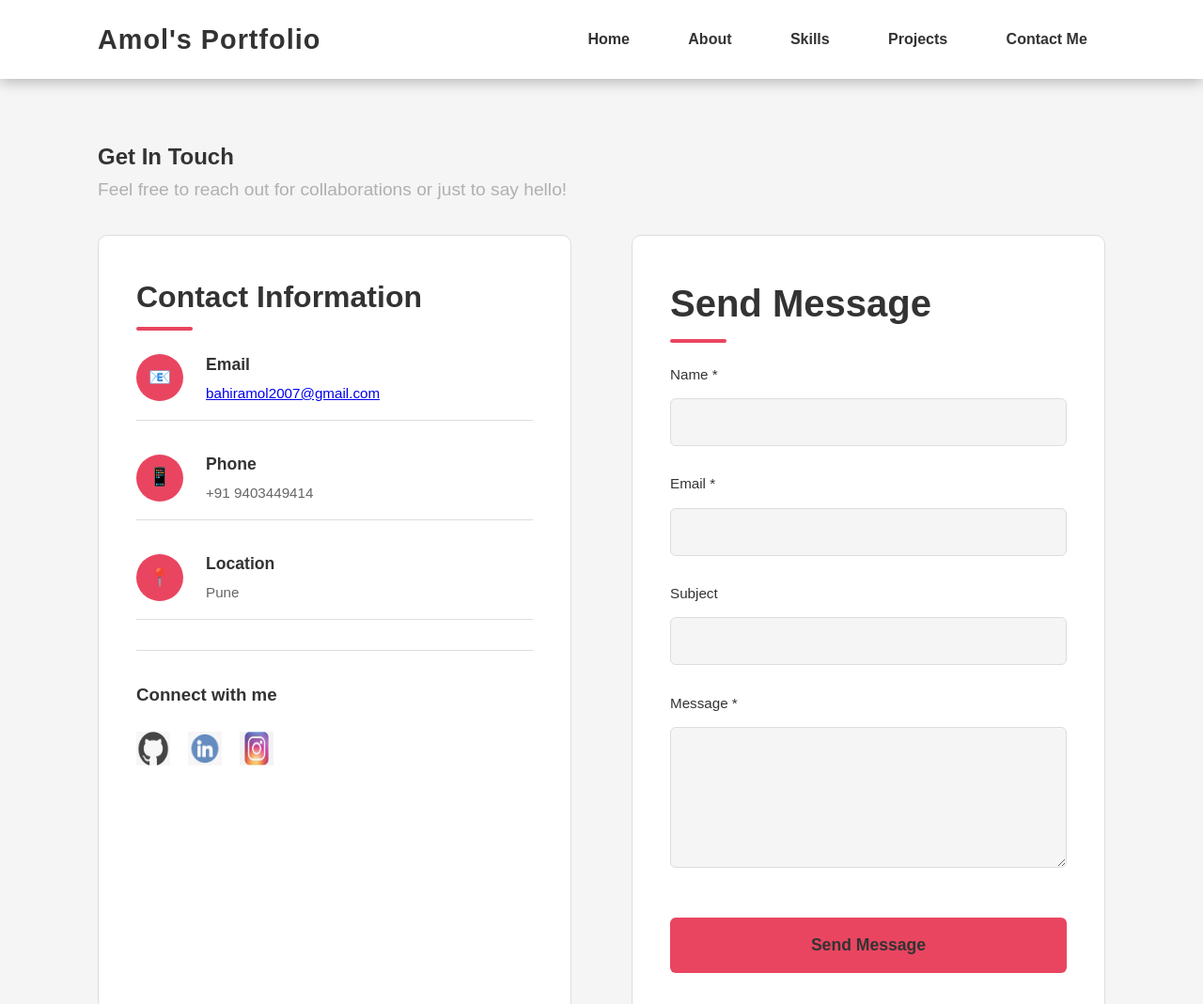
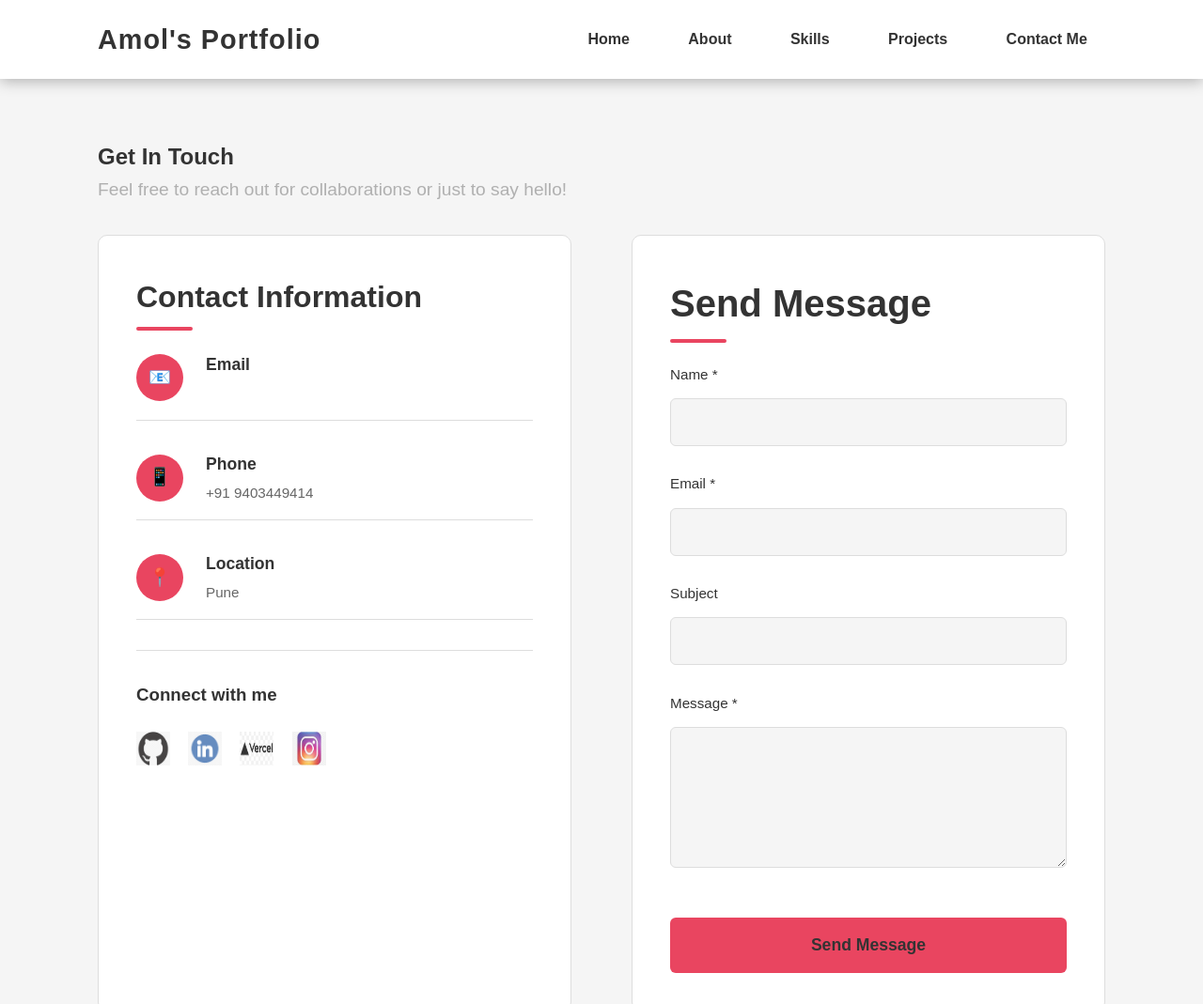
Before and after one commit to bahiramol2007/portfolio-, a plain HTML site: page contact.html in a window 1280 px wide. Shown: the top 1069 px of the page at 94% size. Drawn offline with Linux system fonts and the light colour scheme.

Commit message:
first commit

```diff
--- a/contact.html
+++ b/contact.html
@@ -62,15 +62,19 @@
                         <div class="social-contact">
                             <h3>Connect with me</h3>
                             <div class="social">
-                                <a href="#">
+                                <a href="https://github.com/bahiramol2007">
                                     <img class="image-social" src="images/GitHub.png" alt="github">
                                 </a>
-                                <a href="#">
+                                <a href="https://www.linkedin.com/in/amolbahir2007/">
                                     <img class="image-social" src="images/LinkedIn.png" alt="LinkedIn">
                                 </a>
-                                <a href="#">
+                                <a href="https://vercel.com/amol-bahirs-projects">
+                                    <img class="image-social" src="images/vercel.png" alt="Vercel">
+                                </a>
+                                <a href="https://www.instagram.com/?utm_source=pwa_homescreen&__pwa=1">
                                     <img class="image-social" src="images/Instagram.jpeg" alt="Instagram">
                                 </a>
+
 
                             </div>
                         </div>
--- a/style.css
+++ b/style.css
@@ -561,6 +561,10 @@ footer {
     padding-bottom: 1rem;
     border-bottom: 1px solid var(--theme-border-color);
 }
+.contact-item a{
+    text-decoration: none;
+    color: white;
+}
 
 .contact-icon {
     width: 50px;
```
Also changed, not shown: images/vercel.png (added).
